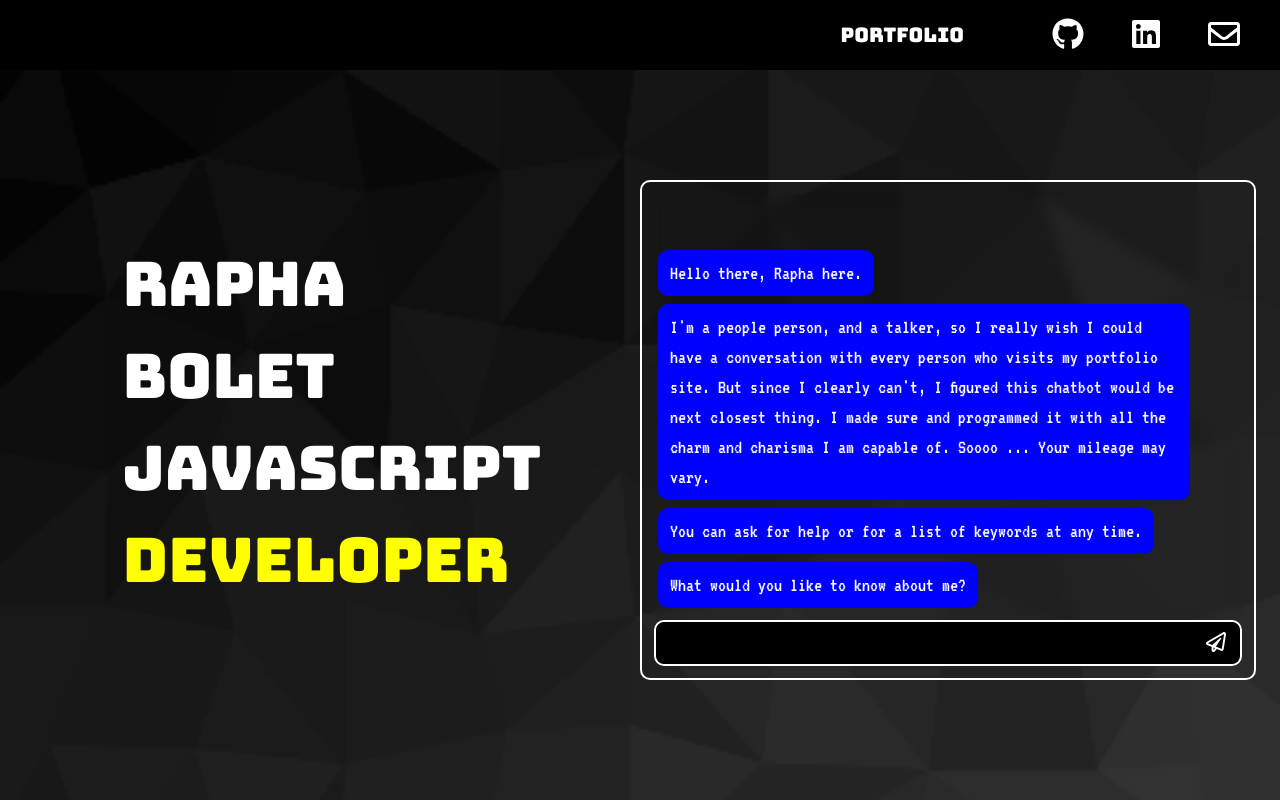
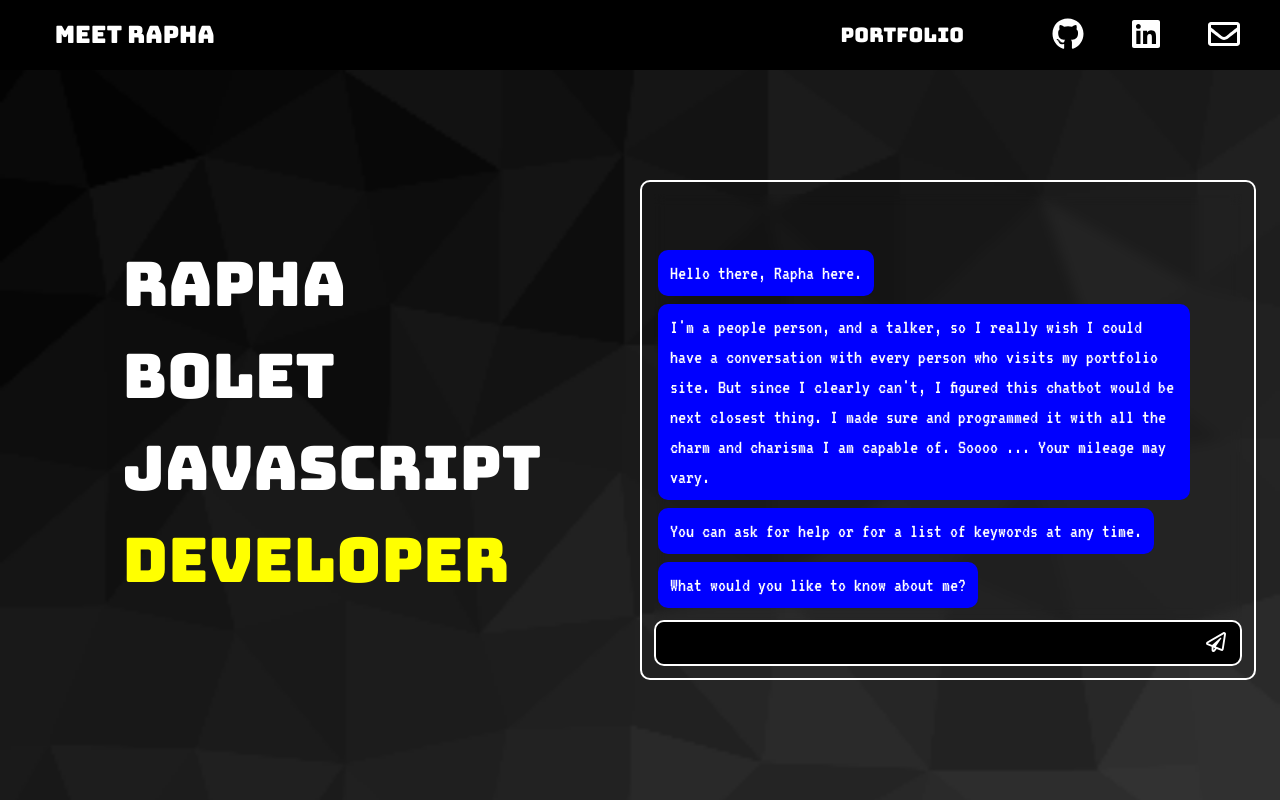
Before and after one commit to rbolet/v2_portfolio, a Next.js app: page / in a window 1280 px wide. Built offline with nearby package versions, Linux system fonts and the light colour scheme.

Commit message:
style tweaks

```diff
--- a/src/shared/Header.jsx
+++ b/src/shared/Header.jsx
@@ -70,18 +70,26 @@ function Header() {
           className="py-0"
           collapseOnSelect="true"
         >
-          <Navbar.Brand className="d-flex align-items-center p-2">
-            {pathname !== "/" && (
+          <Navbar.Brand
+            className="d-flex align-items-center p-1"
+            style={{ display: "flex", alignItems: "center" }}
+          >
             <Link href="/" passHref={true}>
-                <a>
+              <a
+                style={{
+                  visibility: pathname !== "/" ? "visible" : "hidden",
+                  marginRight: ".5rem",
+                }}
+              >
                 <FontAwesomeIcon
                   style={{ cursor: "pointer" }}
                   icon={faArrowAltCircleLeft}
-                    size="2x"
+                  size="lg"
                 />
               </a>
             </Link>
-            )}
+
+            <h4 style={{ fontFamily: "bungee", margin: 0 }}>Meet Rapha</h4>
           </Navbar.Brand>
           <Navbar.Toggle aria-controls="pageview-nav" />
           <Navbar.Collapse className="justify-content-end" id="pageview-nav">
```
Lines whose indentation alone changed are shown as unchanged.
